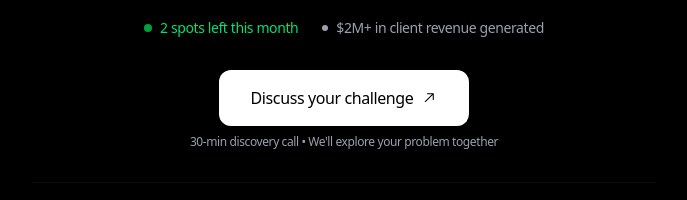
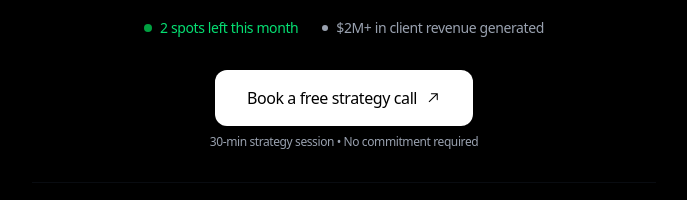
Before and after one commit to KOUSTAV2409/myportfolio, a Next.js app: page / in a window 1280 px wide. Shown: the part 455-655 px from the top of the page, without its empty margins (296-983 px from the left). Built offline with nearby package versions, Linux system fonts and the light colour scheme; no server answers.

Commit message:
small change in hero section

```diff
--- a/app/page.tsx
+++ b/app/page.tsx
@@ -193,17 +193,17 @@ export default function HomePage() {
               href="https://cal.com/iamk-xyz/30min"
               target="_blank"
               rel="noopener noreferrer"
-              aria-label="Schedule a 30-minute discovery call to discuss your challenge"
+              aria-label="Book a free 30-minute strategy call"
               data-cursor-hover
               onClick={() => trackCTAClick('consultation', 'hero')}
             >
-              Discuss your challenge
+              Book a free strategy call
               <svg width="16" height="16" viewBox="0 0 15 15" fill="none" xmlns="http://www.w3.org/2000/svg" className="transition-transform duration-300 group-hover:translate-x-0.5">
                 <path d="M3.64645 11.3536C3.45118 11.1583 3.45118 10.8417 3.64645 10.6465L10.2929 4L6 4C5.72386 4 5.5 3.77614 5.5 3.5C5.5 3.22386 5.72386 3 6 3L11.5 3C11.6326 3 11.7598 3.05268 11.8536 3.14645C11.9473 3.24022 12 3.36739 12 3.5L12 9.00001C12 9.27615 11.7761 9.50001 11.5 9.50001C11.2239 9.50001 11 9.27615 11 9.00001V4.70711L4.35355 11.3536C4.15829 11.5488 3.84171 11.5488 3.64645 11.3536Z" fill="currentColor" fillRule="evenodd" clipRule="evenodd"></path>
               </svg>
             </a>
             <p className="text-xs text-gray-500 dark:text-gray-400 mt-2 text-center">
-              30-min discovery call • We&apos;ll explore your problem together
+              30-min strategy session • No commitment required
             </p>
           </div>
 
@@ -578,6 +578,7 @@ export default function HomePage() {
 
       {/* Connect Section */}
       <motion.section
+        id="connect"
         variants={VARIANTS_SECTION}
         transition={TRANSITION_SECTION}
         className="pt-12 border-t border-gray-200 dark:border-gray-800"
```
